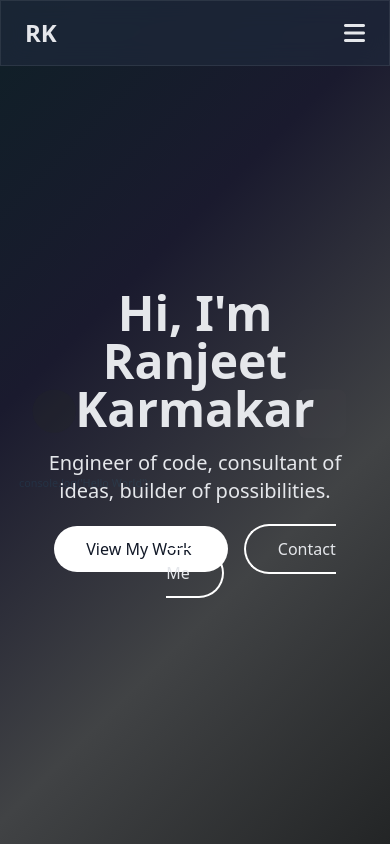
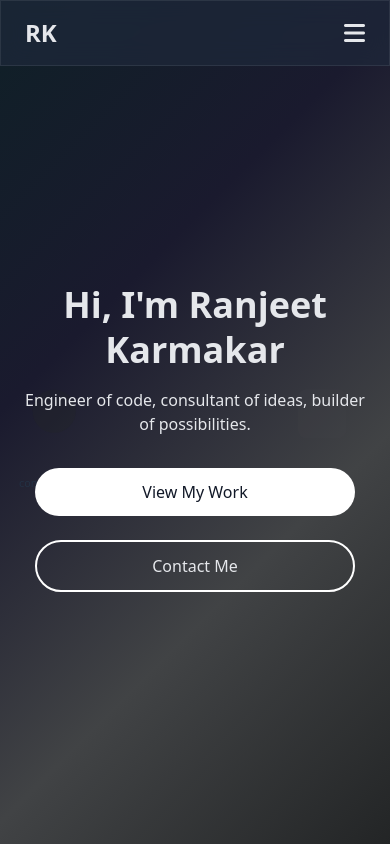
Before and after one commit to whoisranjeet/RK-Folio, a plain HTML site: page index.html in a window 390 px wide. Shown: the top 844 px of the page. Drawn offline with nearby package versions, Linux system fonts and the light colour scheme; some packages are replaced by stand-ins of ours; a script that the page names is missing.

Commit message:
Changes in mobile view

```diff
--- a/index.html
+++ b/index.html
@@ -57,18 +57,18 @@
             <rect x="1100" y="40" width="180" height="180" rx="30" fill="#414345" fill-opacity="0.2" />
             <text x="70" y="400" font-size="40" fill="#23a6d5" fill-opacity="0.1">console.log('Hello World');</text>
         </svg>
-        <div class="container mx-auto px-6 section-content" style="top:15px;">
-            <h1 class="text-5xl md:text-7xl font-bold mb-4 opacity-0" id="hero-title">
+        <div class="container mx-auto px-4 sm:px-6 section-content" style="top:15px;">
+            <h1 class="text-4xl md:text-7xl font-bold mb-4 opacity-0 break-words leading-tight" id="hero-title" style="word-break:break-word; hyphens:auto;">
                 Hi, I'm Ranjeet Karmakar
             </h1>
-            <p class="text-xl md:text-2xl mb-8 opacity-0" id="hero-subtitle">
+            <p class="text-base sm:text-xl md:text-2xl mb-8 opacity-0 break-words leading-normal" id="hero-subtitle" style="word-break:break-word; hyphens:auto;">
                 Engineer of code, consultant of ideas, builder of possibilities.
             </p>
-            <div class="space-x-4 opacity-0" id="hero-cta">
-                <a href="#projects" class="bg-white text-gray-900 px-8 py-3 rounded-full hover:bg-purple-100 transition-colors">
+            <div class="flex flex-col sm:flex-row gap-4 sm:space-x-4 opacity-0 items-center justify-center w-full max-w-xs mx-auto" id="hero-cta">
+                <a href="#projects" class="bg-white text-gray-900 px-6 py-3 rounded-full hover:bg-purple-100 transition-colors w-full sm:w-auto text-center">
                     View My Work
                 </a>
-                <a href="#contact" class="border-2 border-white px-8 py-3 rounded-full hover:bg-white hover:text-gray-900 transition-colors">
+                <a href="#contact" class="border-2 border-white px-6 py-3 rounded-full hover:bg-white hover:text-gray-900 transition-colors w-full sm:w-auto text-center mt-2 sm:mt-0">
                     Contact Me
                 </a>
             </div>
@@ -192,7 +192,7 @@
             </div>
             <p class="text-lg text-center mb-12 max-w-2xl mx-auto text-gray-300">My life revolves around code, coffee, and creativity. Let’s build something amazing together!</p>
             <div class="flex justify-center items-center">
-                <div class="relative" style="width:400px;height:400px;">
+                <div class="relative" style="width:400px;height:400px;max-width:90vw;max-height:90vw;min-width:220px;min-height:220px;">
                     <!-- Glass-morphism circular table with purple glow -->
                     <div class="absolute left-0 top-0 w-full h-full rounded-full glass-effect border border-white/10 shadow-2xl" style="box-shadow:0 0 80px 0 #a855f7;overflow:hidden;">
                         <!-- Modern, trendy icon background with lower opacity, more darkness, evenly spaced multiple copies -->
```
